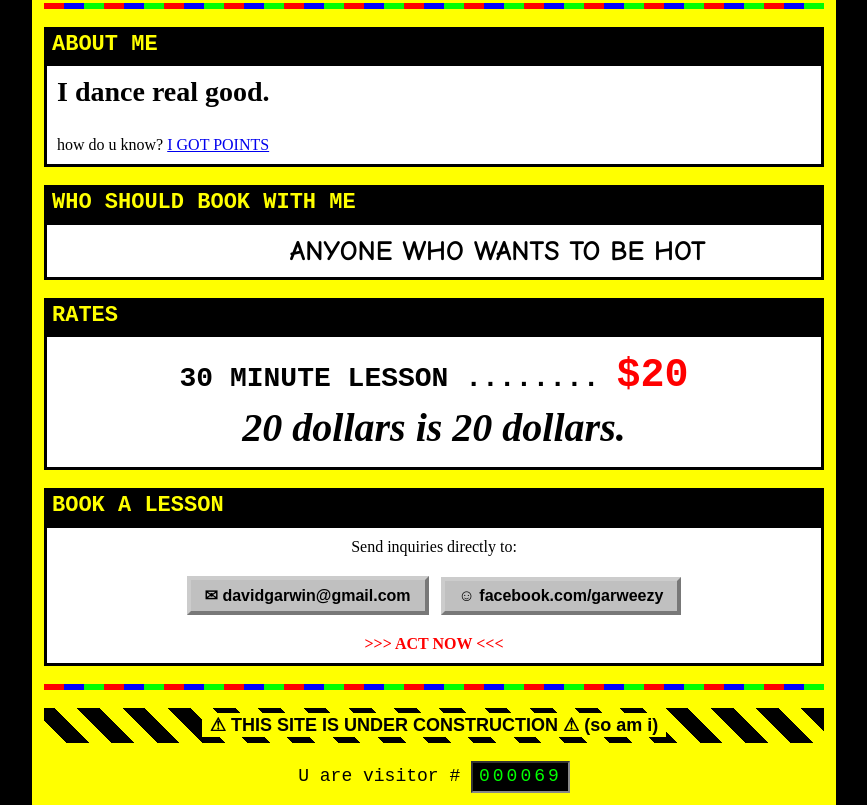
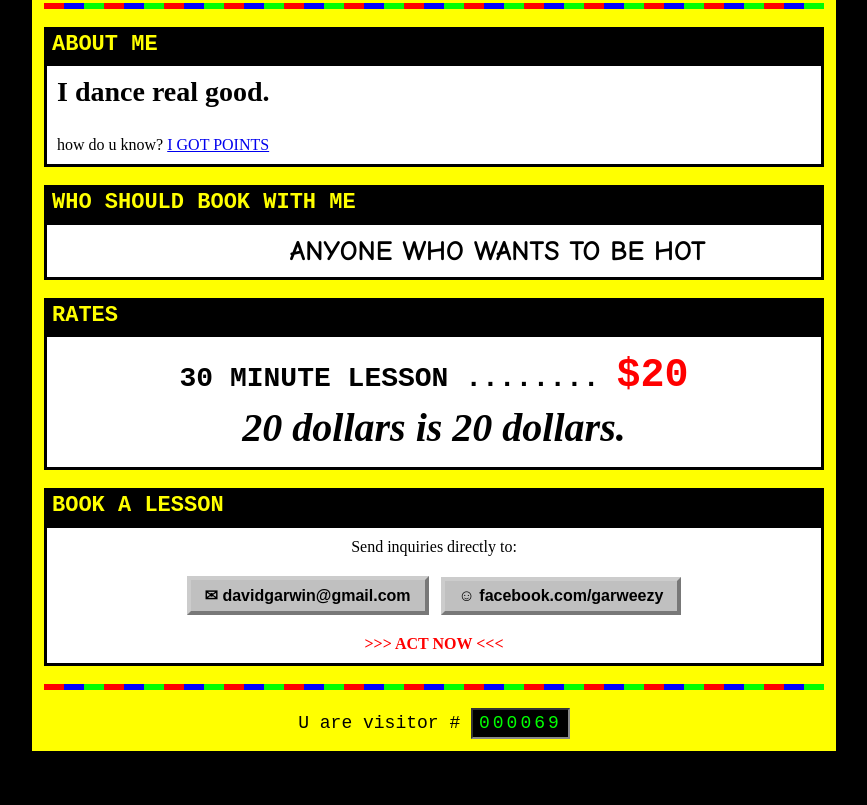
Before and after one commit to dgarwin/makeuhot, a plain HTML site: page index.html in a window 1280 px wide. Shown: the part 1075-1880 px from the top of the page, without its empty margins (206-1073 px from the left). After the commit the page ends 1826 px from the top, so only its background shows below. Drawn offline with Linux system fonts and the light colour scheme.

Commit message:
Remove under construction banner
Co-Authored-By: Claude Opus 5.5 <noreply@anthropic.com>
Claude-Session: https://claude.ai/code/session_01J1tMHNcXxCL5p31spaxMdW

```diff
--- a/index.html
+++ b/index.html
@@ -52,8 +52,6 @@
   @media (max-width: 520px) { .carousel img { height: 140px; } }
   @media (prefers-reduced-motion: reduce) { .carousel { overflow-x: auto; } .carousel .track { animation: none; } }
   pre.baby { font-size: 14px; line-height: 1.05; margin: 0; display: inline-block; text-align: left; }
-  .construction { background: repeating-linear-gradient(45deg, #ff0 0 16px, #000 16px 32px); padding: 6px; }
-  .construction span { background: #ff0; padding: 2px 8px; font-family: Arial, sans-serif; font-weight: bold; }
   .sparkle { position: fixed; pointer-events: none; font-size: 16px; z-index: 99; animation: fall 900ms linear forwards; }
   @keyframes fall { to { transform: translateY(40px) rotate(180deg); opacity: 0; } }
   @media (prefers-reduced-motion: reduce) { .blink, .rainbow, .sparkle { animation: none; } }
@@ -139,8 +137,6 @@
 
 <hr>
 
-<div class="construction center"><span>&#9888; THIS SITE IS UNDER CONSTRUCTION &#9888; (so am i)</span></div>
-
 <p class="center mono" style="margin-top:18px">
   U are visitor # <span class="counter">000069</span>
 </p>
```
